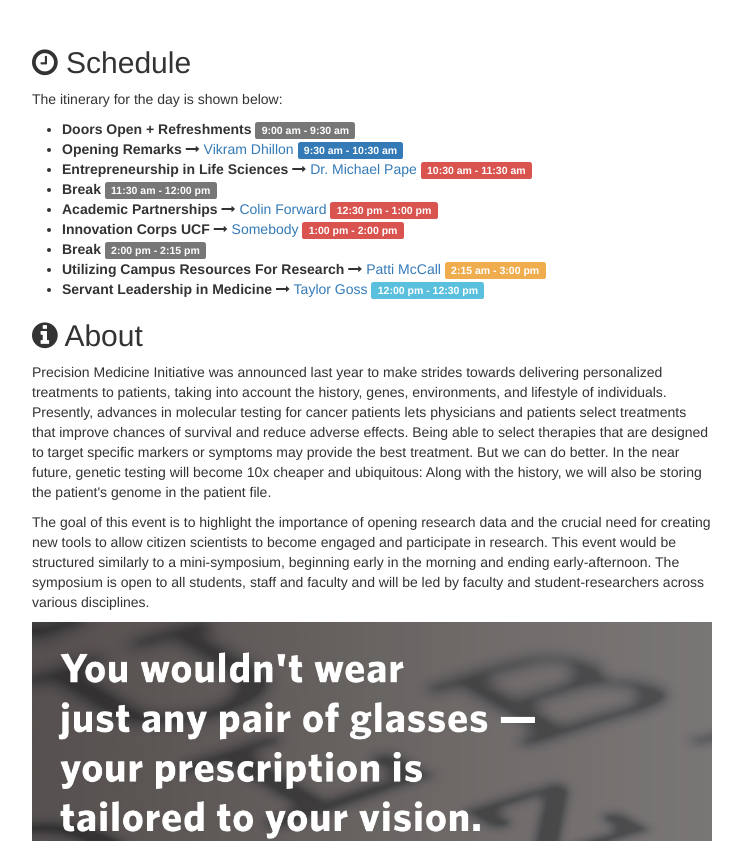
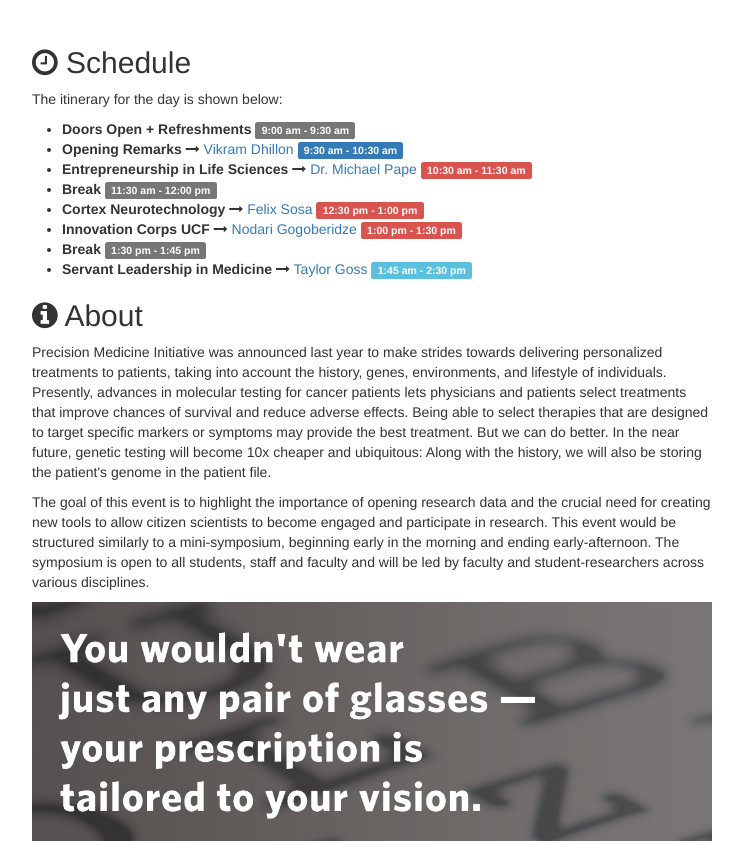
Before and after one commit to dhillonv10/pmi, a Jekyll site: the page built from index.html, in a window 1280 px wide and 900 px high, scrolled down 357 px, cut to the strip 59-900 px from the top of the window. Shown: the whole strip, without its empty margins (268-1011 px from the left). Built offline with Jekyll 4.4.1, drawn with Linux system fonts in a browser that asks for light colours; nearby versions of some CDN libraries.

Commit message:
Adding updated schedule

```diff
--- a/index.html
+++ b/index.html
@@ -22,15 +22,13 @@ a:link {
 
   <li><strong>Break</strong> <span class="label label-default">11:30 am - 12:00 pm</span></li>
 
-  <li><strong>Academic Partnerships</strong> <i class="fa fa-long-arrow-right"></i> <a href="academic-partnerships"> Colin Forward </a><span class="label label-danger">12:30 pm - 1:00 pm</span></li>
+  <li><strong>Cortex Neurotechnology</strong> <i class="fa fa-long-arrow-right"></i> <a href="academic-partnerships"> Felix Sosa </a><span class="label label-danger">12:30 pm - 1:00 pm</span></li>
 
-  <li><strong>Innovation Corps UCF</strong> <i class="fa fa-long-arrow-right"></i> <a href="icorps"> Somebody </a><span class="label label-danger">1:00 pm - 2:00 pm</span></li>
+  <li><strong>Innovation Corps UCF</strong> <i class="fa fa-long-arrow-right"></i> <a href="icorps"> Nodari Gogoberidze </a><span class="label label-danger">1:00 pm - 1:30 pm</span></li>
 
-  <li><strong>Break</strong> <span class="label label-default">2:00 pm - 2:15 pm</span></li>
+  <li><strong>Break</strong> <span class="label label-default">1:30 pm - 1:45 pm</span></li>
 
-  <li><strong>Utilizing Campus Resources For Research</strong> <i class="fa fa-long-arrow-right"></i> <a href="campus"> Patti McCall </a><span class="label label-warning">2:15 am - 3:00 pm</span></li>
-
-  <li><strong>Servant Leadership in Medicine</strong> <i class="fa fa-long-arrow-right"></i> <a href="leadership"> Taylor Goss </a><span class="label label-info">12:00 pm - 12:30 pm</span></li>
+  <li><strong>Servant Leadership in Medicine</strong> <i class="fa fa-long-arrow-right"></i> <a href="leadership"> Taylor Goss </a><span class="label label-info">1:45 am - 2:30 pm</span></li>
 </ul>
 
 <h2><i class="fa fa-info-circle"></i> About </h2>
```
